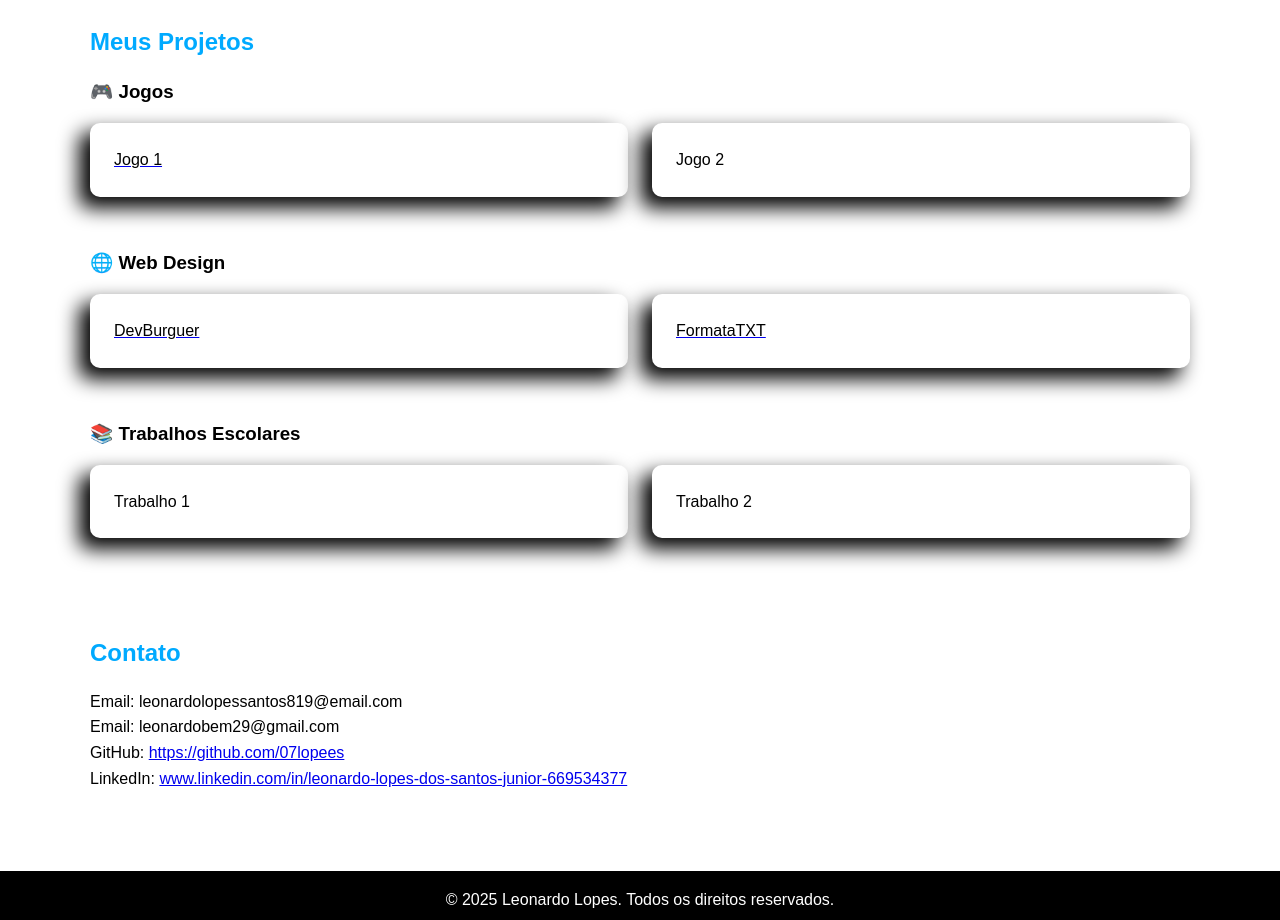
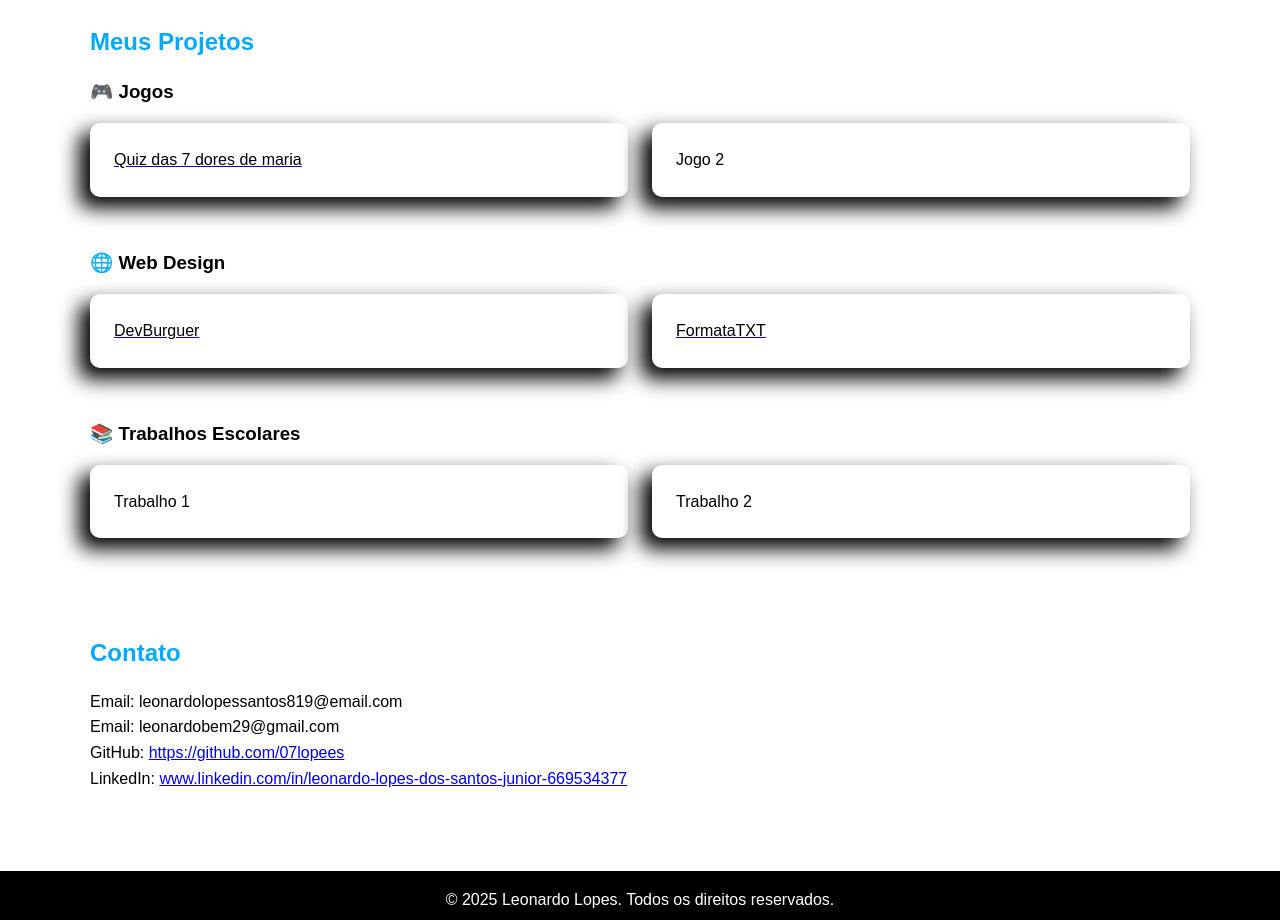
Before and after one commit to 07lopees/portfolio, a plain HTML site: page index.html in a window 1280 px wide. Shown: the part 800-1720 px from the top of the page. Drawn offline with Linux system fonts and the light colour scheme.

Commit message:
Update index.html

```diff
--- a/index.html
+++ b/index.html
@@ -48,7 +48,7 @@
       <div class="grid">
         <a href = "./projeto da igreja/index.html">
 
-        <div class="card">Jogo 1</div>
+        <div class="card">Quiz das 7 dores de maria</div>
         </a>
 
         <div class="card">Jogo 2</div>
```
